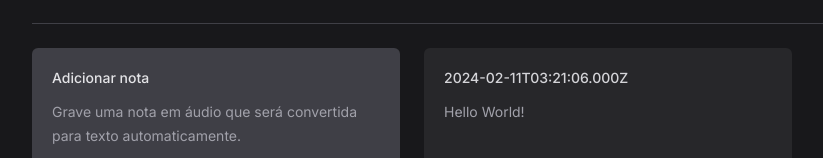
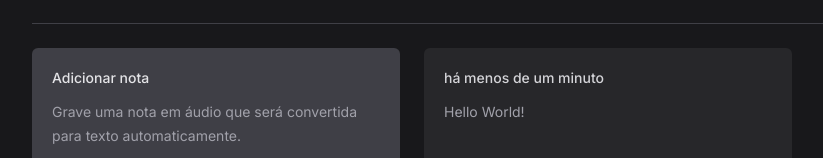
Before and after one commit to ellen-caroline/notes-rocketseat, a React (Vite) app: page / in a window 1280 px wide. Shown: the part 146-304 px from the top of the page, without its empty margins (32-855 px from the left). Built offline with nearby package versions, Linux system fonts and the light colour scheme.

Commit message:
fix: :bug: fix date of note card

```diff
--- a/src/components/note-card.tsx
+++ b/src/components/note-card.tsx
@@ -16,7 +16,7 @@ export function NoteCard({ note }: NoteCardProps) {
     <Dialog.Root>
       <Dialog.Trigger className="rounded-md text-left flex flex-col bg-zinc-800 p-5 gap-3 overflow-hidden relative outline-none hover:ring-2 hover:ring-zinc-600 focus-visible:ring-2 focus-visible:ring-l1lac">
         <span className="text-sm font-medium text-zinc-300">
-          {note.date.toISOString()}
+          {formatDistanceToNow(note.date, { locale: ptBR, addSuffix: true })}
         </span>
         <p className="text-sm leading-6 text-zinc-400">
           {note.content}
```
